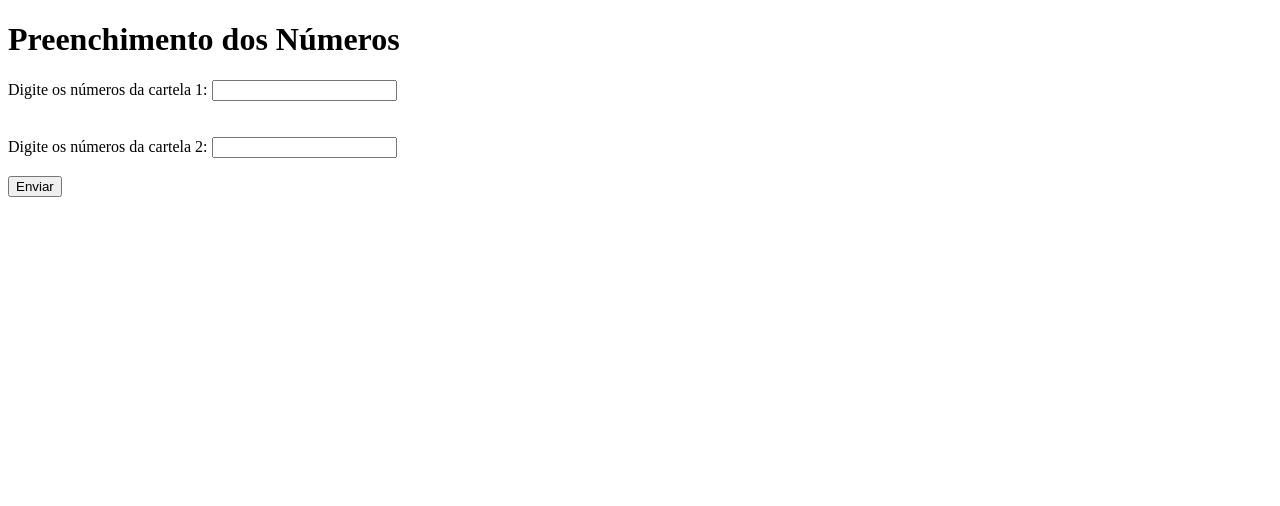
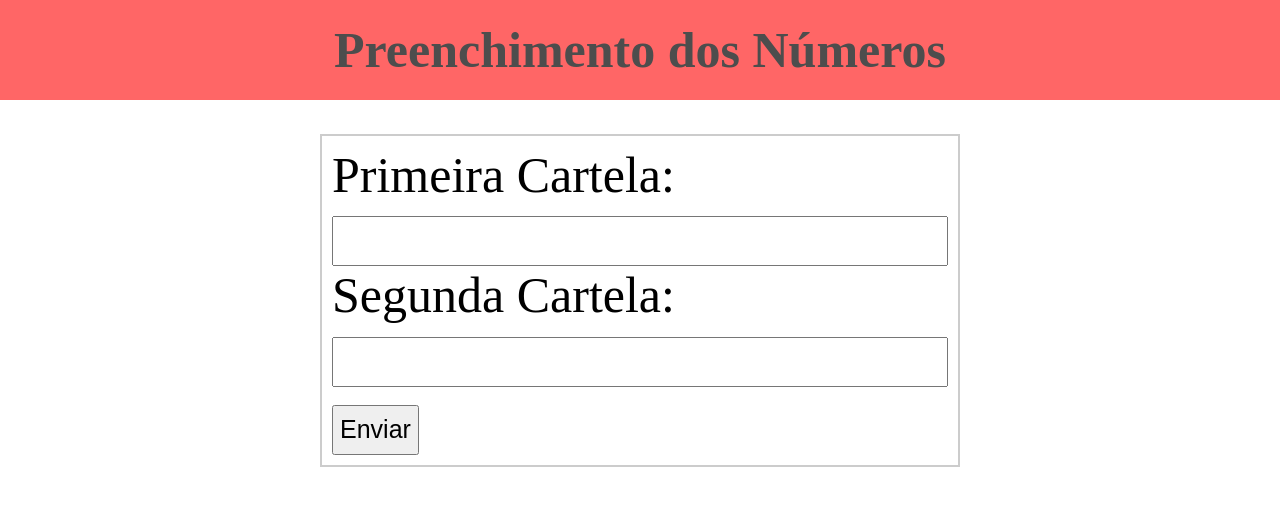
Before and after one commit to geovane7881/lottery-game-table, a PHP site: page / in a window 1280 px wide. Shown: the top 506 px of the page. Run offline with PHP 8.4, Linux system fonts and the light colour scheme.

Commit message:
ajeitando css e formulario..

```diff
--- a/css/estilo.css
+++ b/css/estilo.css
@@ -1,12 +1,53 @@
+html {
+   -webkit-box-sizing: border-box;
+   -moz-box-sizing: border-box;
+   box-sizing: border-box;
+}
 *, *:before, *:after {
-    -webkit-box-sizing: border-box;
-    -moz-box-sizing: border-box;
-    box-sizing: border-box;
+    -webkit-box-sizing: inherit;
+    -moz-box-sizing: inherit;
+    box-sizing: inherit;
+
+}
+
+body {
+    margin: 0px;
+}
+
+h1 {
+    background-color: #ff6666;
+    color: #4d4d4d;
+    font-size: 50px;
+    height: 100px;
+    line-height: 100px;
+    text-align: center;
+    margin-top: 0px;
+}
+
+form {
+    margin: auto;
+    width: 50%;
+    border: 2px solid #CCC;
+    padding: 10px;
+}
+
+form label {
+    font-size: 50px;
+}
+form input {
+    height: 50px;
+    width: 100%;
+    font-size: 25px;
+}
+#btn_submit {
+    font-size: 25px;
+    height: 50px;
 }
 
 table {
-    display: inline;
-    margin-left: 60px;
+    float: left;
+    padding-left: 50px;
+    margin: auto;
 }
 
 table th {
@@ -18,14 +59,16 @@ table th {
 
 table * {
     background-color: #ccc;
+    width: 100px;
     height: 100px;
-    font-size: 50px;
-    padding-left: 25px;
-    padding-right: 25px;
-
+    max-width: 100px;
+    max-height: 100px;
+    min-width: 100px;
+    min-height: 100px;
+    font-size: 40px;
 }
 
-#btn_limpar{
+#btn_limpar {
     margin-left: 60px;
     margin-top: 30px;
     font-size: 25px;
--- a/index.php
+++ b/index.php
@@ -14,16 +14,14 @@
 
     <body>
         <h1>Preenchimento dos Números</h1>
+
         <form method="post" action="tabela.php">
             <label>
-                Digite os números da cartela 1:
+                Primeira Cartela: <br/>
                 <input type="text" id="numeros_1" name="numeros_1">
-            </label>
-
-            <br><br><br>
-
+            </label><br>
             <label>
-                Digite os números da cartela 2:
+                Segunda Cartela: <br/>
                 <input type="text" id="numeros_2" name="numeros_2">
             </label>
 
```
Also changed, not shown: tabela.php (+8 -3 lines).
